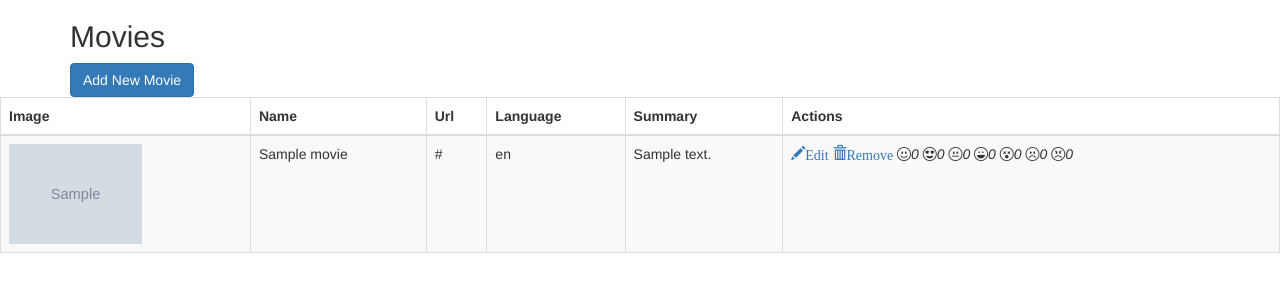
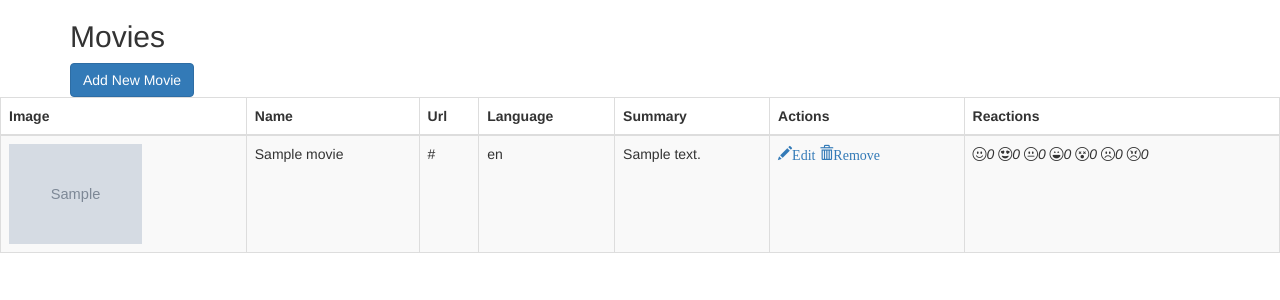
Before and after one commit to yosva84/CRUDDjangoTest, a Django app: page / in a window 1280 px wide. Shown: the top 300 px of the page. Run offline with Django 4.2, Linux system fonts and the light colour scheme; tables that the repository leaves empty hold one stand-in row (values such as "Sample post"); grey boxes marked "Sample" are stand-in pictures; some libraries are stand-ins or nearby versions.

Commit message:
Update main_view.html

```diff
--- a/CRUDTest/test_movies/templates/main_view.html
+++ b/CRUDTest/test_movies/templates/main_view.html
@@ -12,6 +12,7 @@
         <th>Language</th>
         <th>Summary</th>
         <th>Actions</th>
+        <th>Reactions</th>
     </tr>
     </thead>
     <tbody>
@@ -25,6 +26,8 @@
         <td>
             <a href="/edit/{{ movie.id }}"><span class="glyphicon glyphicon-pencil" >Edit</span></a>
             <a href="/delete/{{ movie.id }}"><span class="glyphicon glyphicon-trash" >Remove</span></a>
+        </td>
+        <td>
             <i class="bi bi-emoji-smile">0</i>
             <i class="bi bi-emoji-heart-eyes">0</i>
             <i class="bi bi-emoji-neutral">0</i>
```
